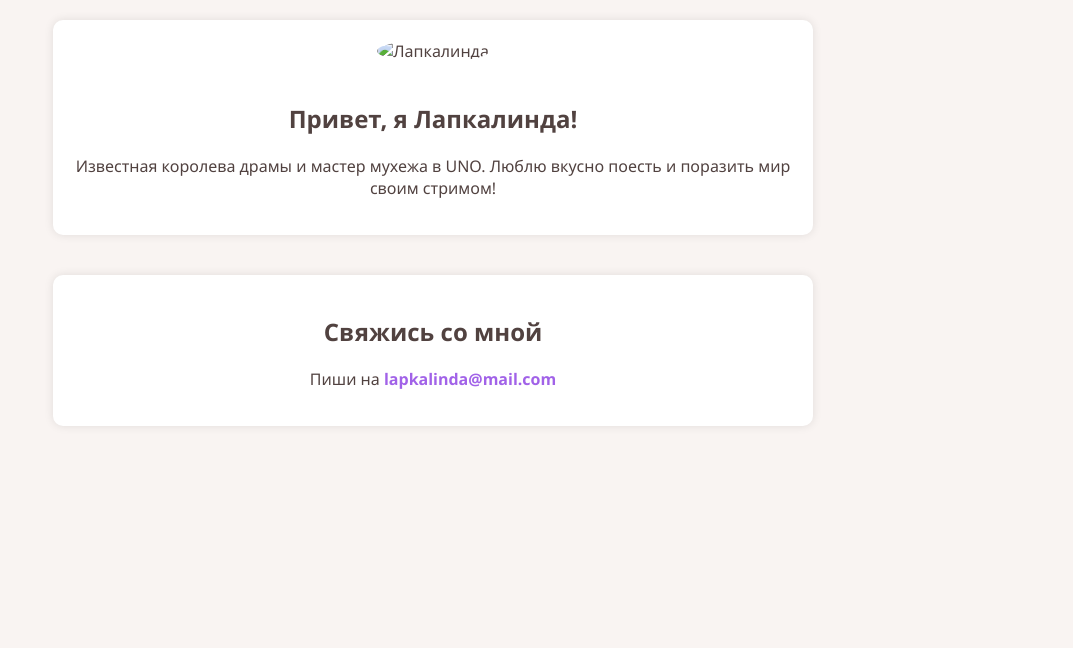
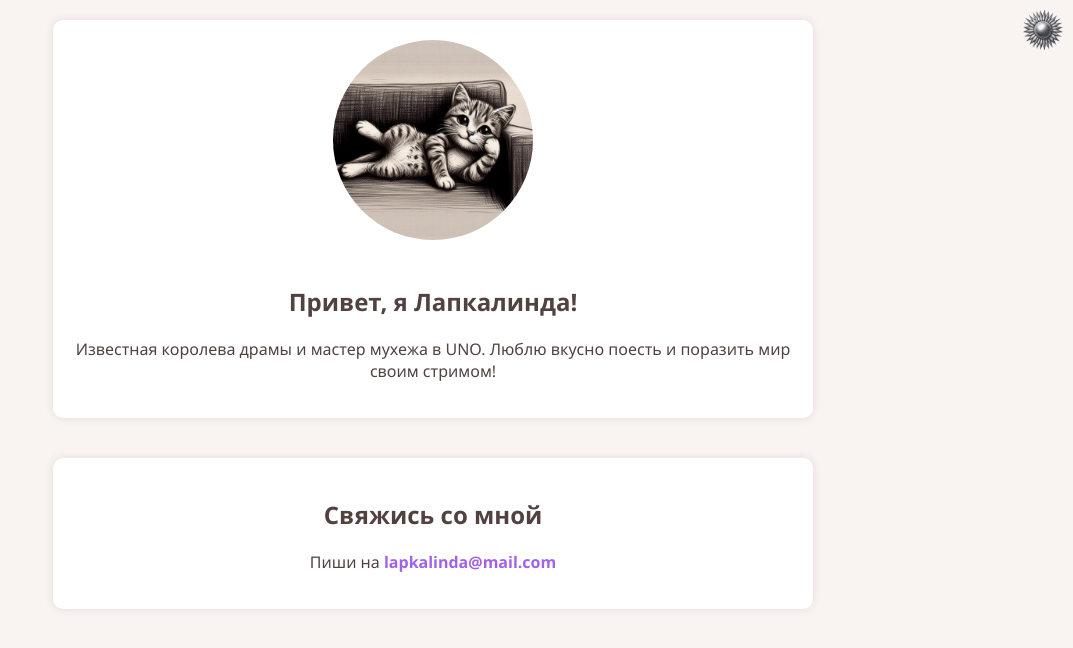
Before and after one commit to gretmn102/lapkalinda, a plain HTML site: page index.html in a window 1280 px wide. Shown: the whole page, without its empty margins (207-1280 px from the left). Drawn offline with Linux system fonts and the light colour scheme.

Commit message:
add images

```diff
--- a/index.html
+++ b/index.html
@@ -94,12 +94,12 @@
     }
   </script>
   <div class="toggleDarkMode" onclick="toggleDarkMode()">
-    <img id="lightModeIcon" src="sun.png" alt="">
-    <img id="darkModeIcon" class="disableIcon" src="moon.png" alt="">
+    <img id="lightModeIcon" src="img/sun.png" alt="">
+    <img id="darkModeIcon" class="disableIcon" src="img/moon.png" alt="">
   </div>
   <div class="container">
     <section class="about">
-      <img src="grey.jpg" alt="Лапкалинда">
+      <img src="img/cat-on-couch.jpg" alt="Лапкалинда">
       <h2>Привет, я Лапкалинда!</h2>
       <p>Известная королева драмы и мастер мухежа в UNO. Люблю вкусно поесть и поразить мир своим стримом!</p>
     </section>
```
Also changed, not shown: img/cat-on-couch.jpg (added), img/moon.png (added), img/sun.png (added).
